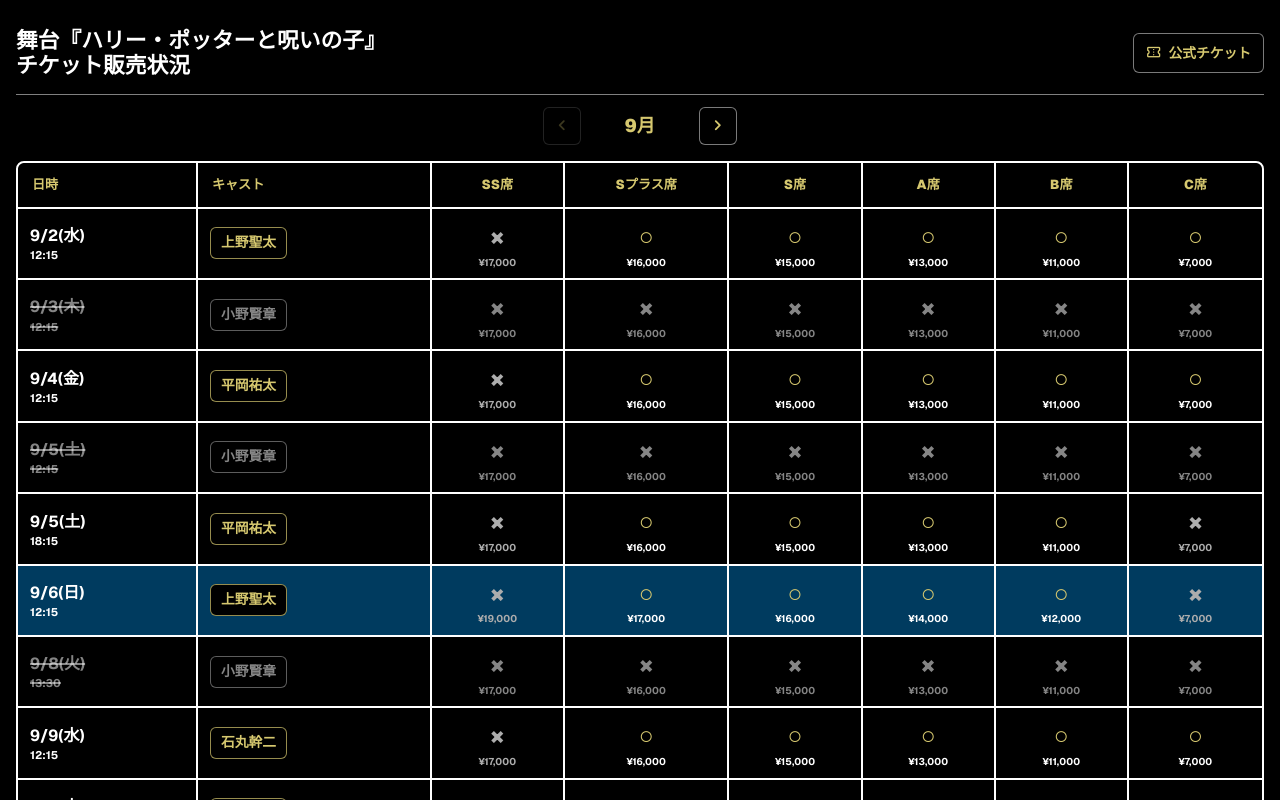
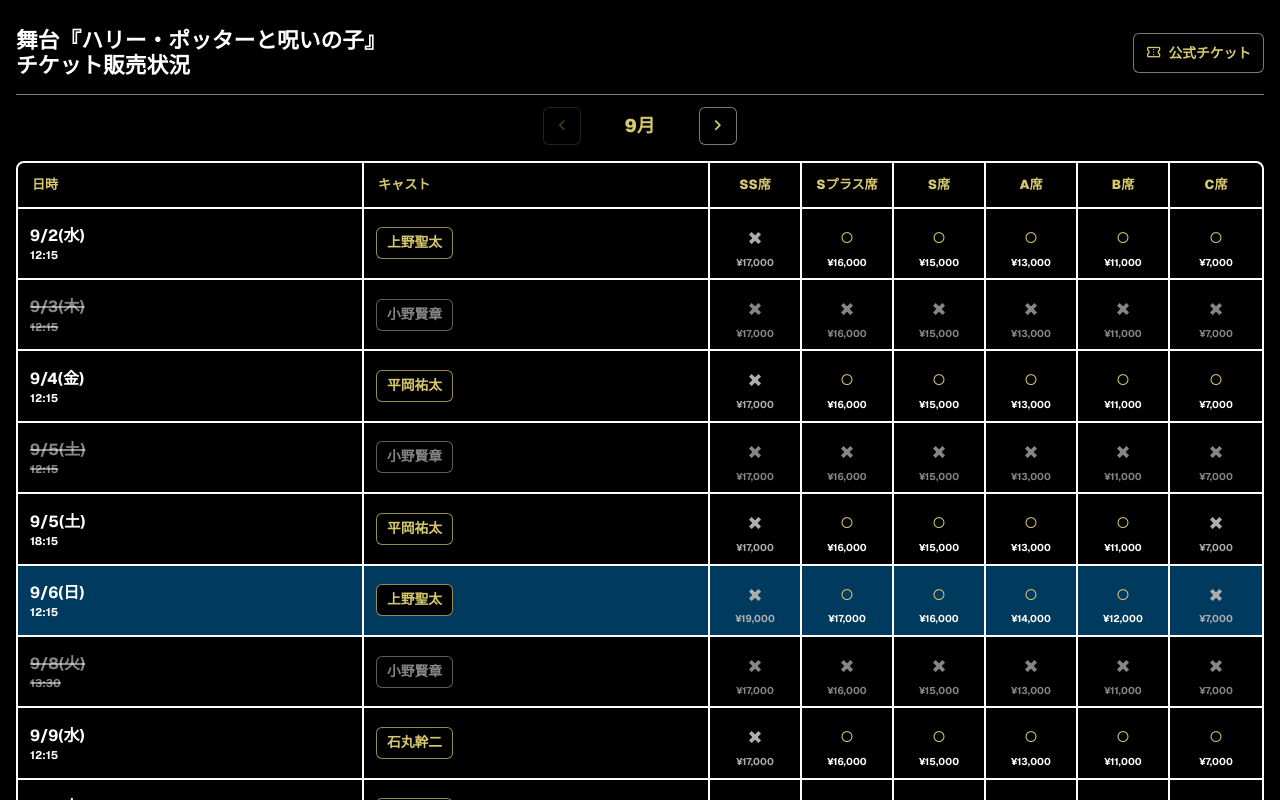
Before and after one commit to tetsuhiroyoneda/hp-stage-guide, a Next.js app: page / in a window 1280 px wide. Shown: the top 800 px of the page. Built offline with nearby package versions, Linux system fonts and the light colour scheme.

Commit message:
席列の幅を統一

```diff
--- a/src/app/globals.css
+++ b/src/app/globals.css
@@ -18,6 +18,7 @@
   --dim: rgb(255 255 255 / 52%);
   --saturday-bg: #003b5f;
   --sunday-bg: #4b0000;
+  --seat-column-width: 92px;
 }
 
 @theme inline {
@@ -174,6 +175,7 @@
   min-width: 840px;
   border-collapse: separate;
   border-spacing: 0;
+  table-layout: fixed;
 }
 
 .scheduleTable th {
@@ -202,7 +204,12 @@
 }
 
 .scheduleTable th:nth-child(n + 3) {
+  width: var(--seat-column-width);
   text-align: center;
+}
+
+.scheduleTable td:nth-child(n + 3) {
+  width: var(--seat-column-width);
 }
 
 .seatName {
@@ -442,6 +449,10 @@
 }
 
 @media (max-width: 900px) {
+  :root {
+    --seat-column-width: 74px;
+  }
+
   body {
     overflow: hidden;
   }
```
